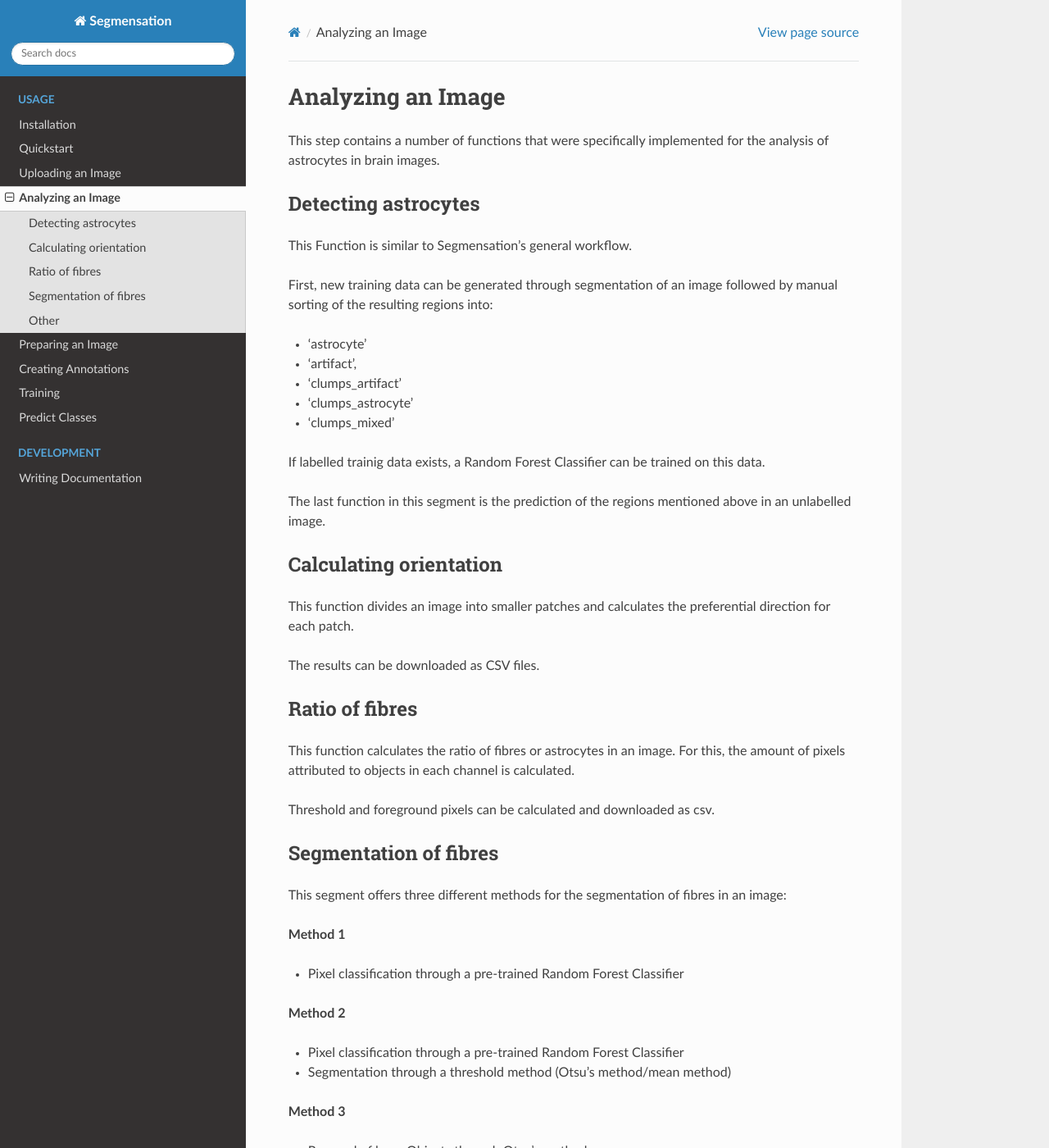
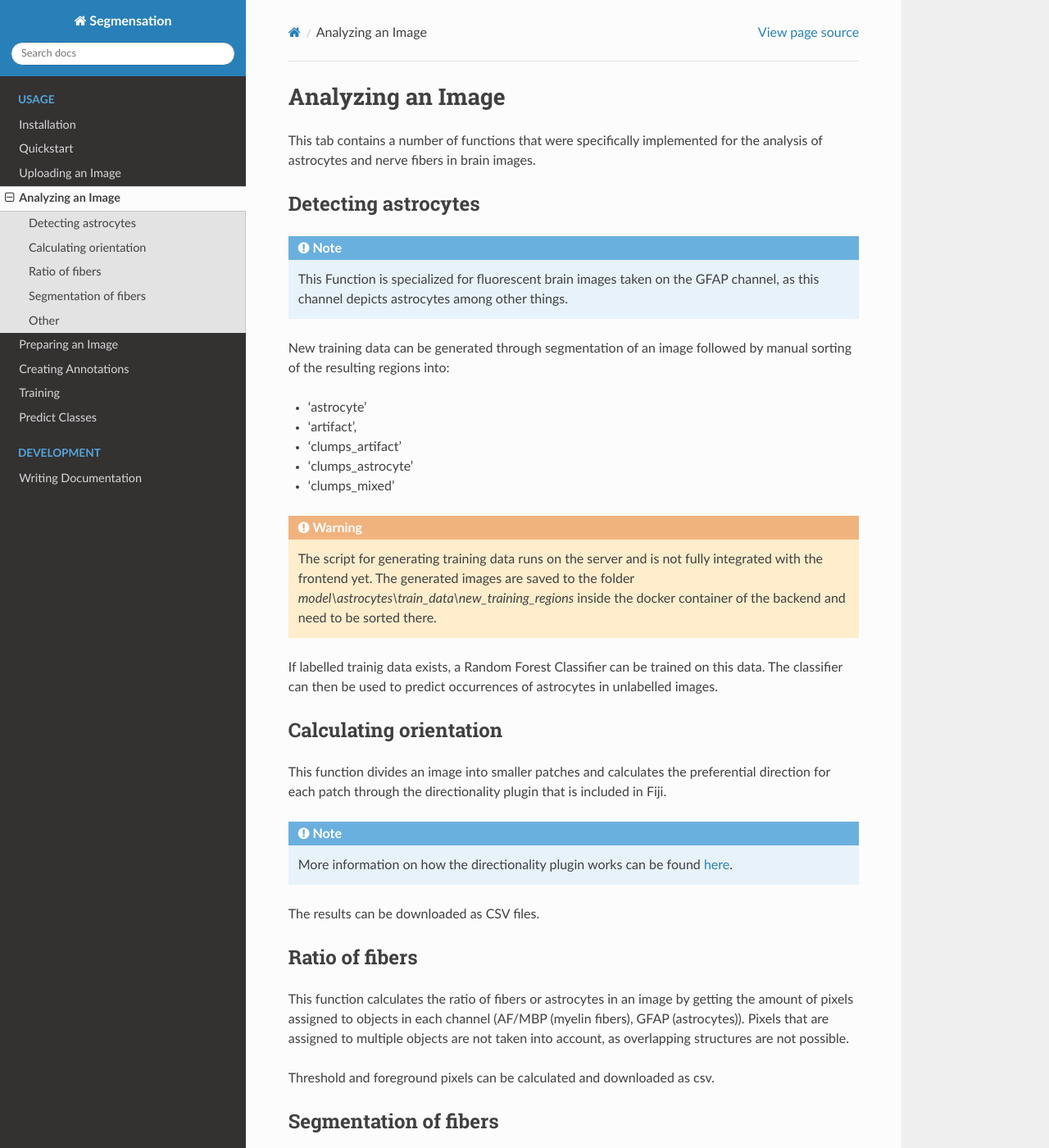
Before and after one commit to Segmensation/segmensation-docs, a Sphinx documentation site: the page built from source/usage/analyze.rst, in a window 1280 px wide and 1400 px high. Shown: the whole window at 82% size. Built offline with Sphinx 7.4.7 and the Read the Docs theme 2.0.0, drawn with Linux system fonts in a browser that asks for light colours; some of the changed text lies outside the part shown.

Commit message:
add warnings and notes to analysis page

```diff
--- a/source/usage/analyze.rst
+++ b/source/usage/analyze.rst
@@ -1,13 +1,17 @@
 Analyzing an Image
 ==================
-This step contains a number of functions that were specifically
-implemented for the analysis of astrocytes in brain images.
+This tab contains a number of functions that were specifically
+implemented for the analysis of astrocytes and nerve fibers in brain
+images.
 
 Detecting astrocytes
 --------------------
-This Function is similar to Segmensation's general workflow.
+.. note::
+  This Function is specialized for fluorescent brain images taken on
+  the GFAP channel, as this channel depicts astrocytes among other
+  things.
 
-First, new training data can be generated through segmentation
+New training data can be generated through segmentation
 of an image followed by manual sorting of the resulting regions
 into:
 
@@ -17,31 +21,44 @@ into:
 * 'clumps_astrocyte'
 * 'clumps_mixed'
 
+.. warning::
+  The script for generating training data runs on the server and
+  is not fully integrated with the frontend yet. The generated
+  images are saved to the folder
+  `model\\astrocytes\\train_data\\new_training_regions` inside the
+  docker container of the backend and need to be sorted there.
+
 If labelled trainig data exists, a Random Forest Classifier can
-be trained on this data.
-
-The last function in this segment is the prediction of the
-regions mentioned above in an unlabelled image.
+be trained on this data. The classifier can then be used to predict
+occurrences of astrocytes in unlabelled images.
 
 Calculating orientation
 -----------------------
 This function divides an image into smaller patches and
-calculates the preferential direction for each patch.
+calculates the preferential direction for each patch through the
+directionality plugin that is included in Fiji.
+
+.. note::
+  More information on how the directionality plugin works can be
+  found `here <https://imagej.net/plugins/directionality>`_.
 
 The results can be downloaded as CSV files.
 
-Ratio of fibres
+Ratio of fibers
 ---------------
-This function calculates the ratio of fibres or astrocytes in an
-image. For this, the amount of pixels attributed to objects in each
-channel is calculated.
+This function calculates the ratio of fibers or astrocytes in an
+image by getting the amount of pixels assigned to objects in each
+channel (AF/MBP (myelin fibers), GFAP (astrocytes)). Pixels that
+are assigned to multiple objects are not taken into account, as
+overlapping structures are not possible.
 
-Threshold and foreground pixels can be calculated and downloaded as csv.
+Threshold and foreground pixels can be calculated and downloaded as
+csv.
 
-Segmentation of fibres
+Segmentation of fibers
 ----------------------
 This segment offers three different methods for the segmentation of
-fibres in an image:
+fibers in an image:
 
 **Method 1**
 
@@ -55,10 +72,10 @@ fibres in an image:
 **Method 3**
 
 * Removal of large Objects through Otsu's method
-* Segmentation of remaining fibres through a threshold method (Otsu's
+* Segmentation of remaining fibers through a threshold method (Otsu's
   method/mean method)
 
 Other
 -----
-THis segment contains the option to create and save a greyscale
+This segment contains the option to create and save a greyscale
 histogram for an image.
```
